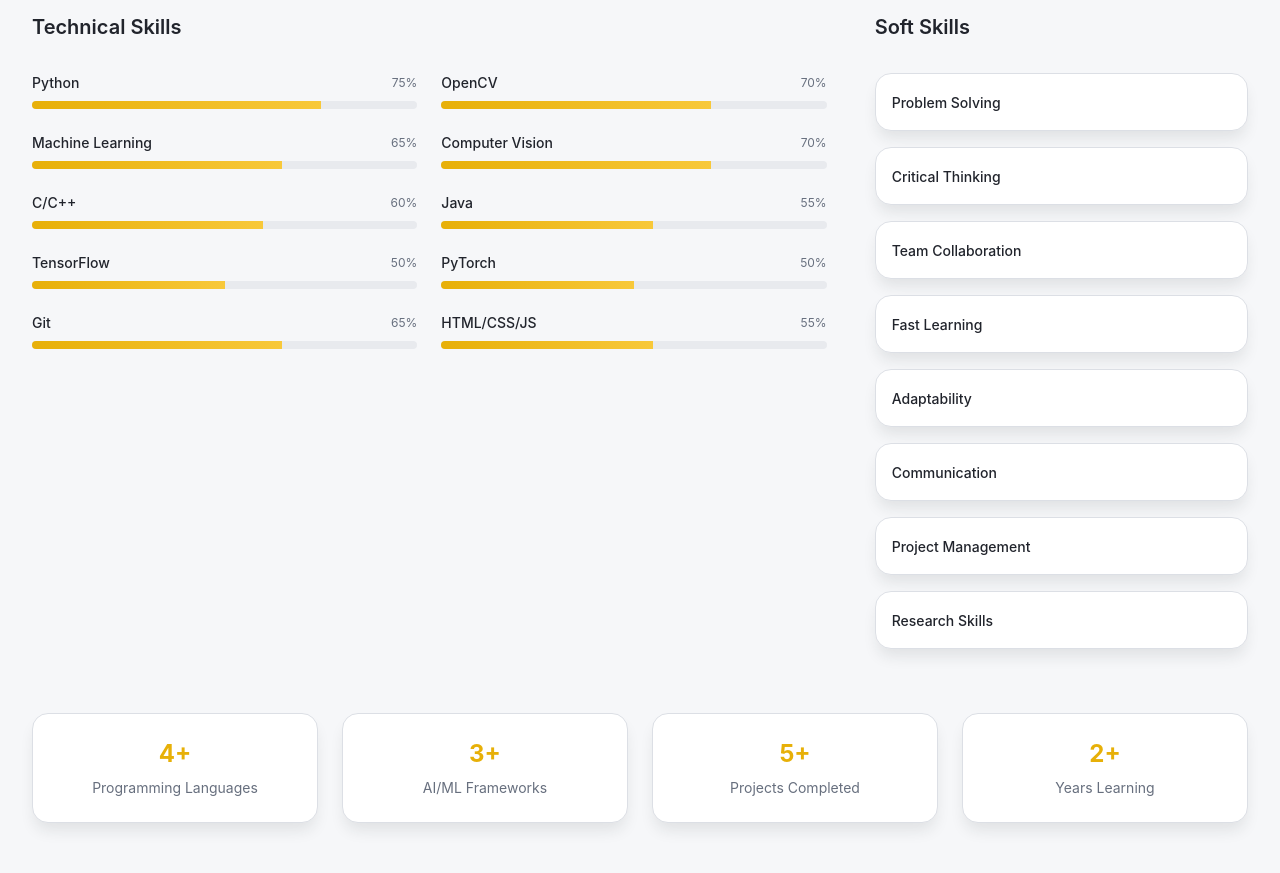
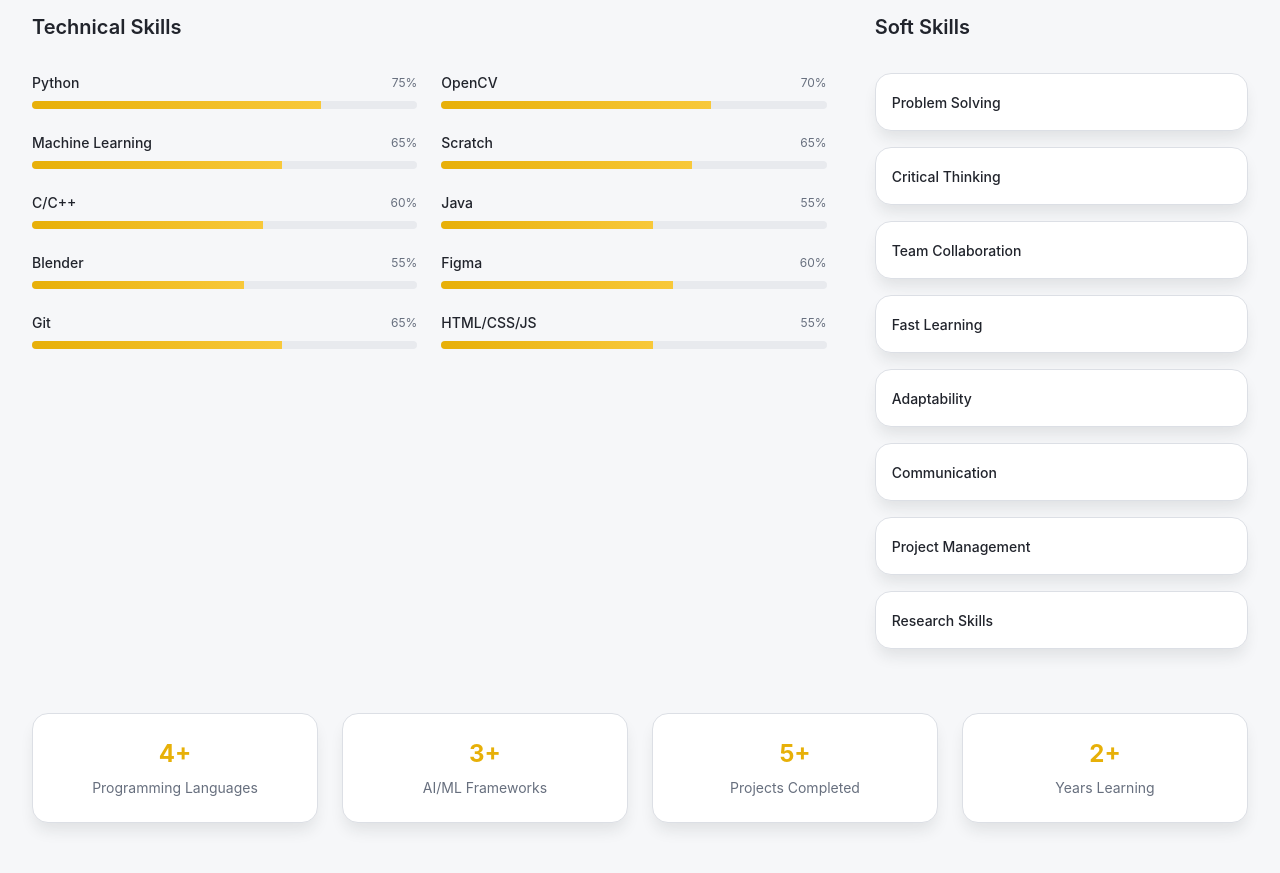
Before and after one commit to Vlinchan/vinayaka-ai-folio, a React (Vite) app: page / in a window 1280 px wide. Shown: the part 1780-2653 px from the top of the page. Built offline with nearby package versions, Linux system fonts and the light colour scheme; the HTML template or start-up script is replaced by a standard one.

Commit message:
Update skills section

```diff
--- a/src/components/Skills.tsx
+++ b/src/components/Skills.tsx
@@ -4,11 +4,11 @@ const technicalSkills = [
   { name: "Python", level: 75, category: "Programming" },
   { name: "OpenCV", level: 70, category: "Computer Vision" },
   { name: "Machine Learning", level: 65, category: "AI/ML" },
-  { name: "Computer Vision", level: 70, category: "AI/ML" },
+  { name: "Scratch", level: 65, category: "Programming" },
   { name: "C/C++", level: 60, category: "Programming" },
   { name: "Java", level: 55, category: "Programming" },
-  { name: "TensorFlow", level: 50, category: "AI/ML" },
-  { name: "PyTorch", level: 50, category: "AI/ML" },
+  { name: "Blender", level: 55, category: "Design/3D" },
+  { name: "Figma", level: 60, category: "Design" },
   { name: "Git", level: 65, category: "Tools" },
   { name: "HTML/CSS/JS", level: 55, category: "Web" },
 ];
```
